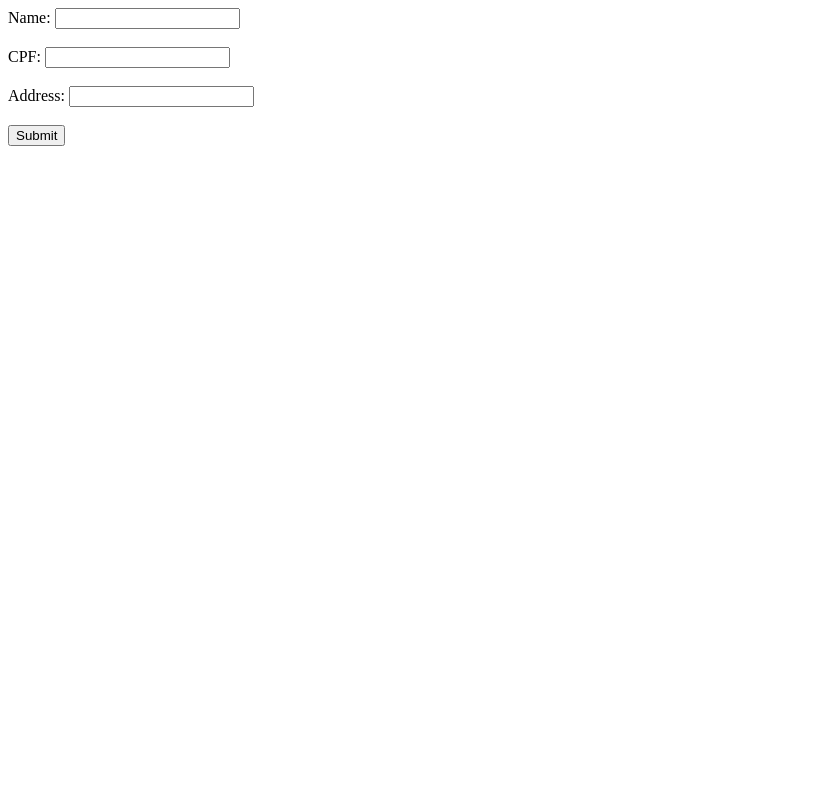
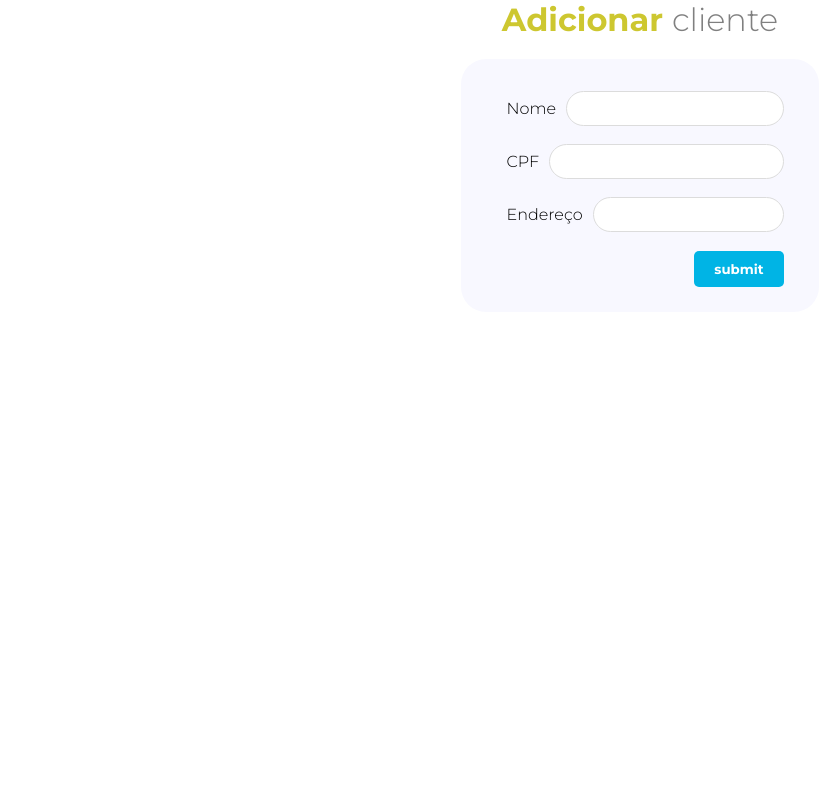
Before and after one commit to cassioegc/crud-flask, a Flask app: page /clients/add in a window 1280 px wide. Shown: the whole page, without its empty margins (0-839 px from the left). Run offline with Flask 2, Linux system fonts and the light colour scheme.

Commit message:
add estilo pagina de novos clientes

```diff
--- /dev/null
+++ b/static/css/add_clients.css
@@ -0,0 +1,113 @@
+@import url("./home_landing.css");
+@import url("./animations.css");
+
+body {
+  display: flex;
+  justify-content: center;
+  align-items: center;
+  flex-direction: column;
+}
+
+h1 {
+  text-align: center;
+  font-weight: bold;
+  color: #cdc730;
+  animation-name: header;
+  animation-fill-mode: backwards;
+  animation-duration: 1s;
+  animation-delay: 0.5s;
+}
+
+h1 span {
+  font-weight: 100;
+  color: gray;
+  text-align: inherit;
+}
+
+form {
+  margin: 0px;
+}
+
+.form {
+  padding: 25px;
+  margin: 20px 0px;
+  background: ghostwhite;
+  border-radius: 25px;
+  animation-name: clients;
+  animation-fill-mode: backwards;
+  animation-delay: 0.3s;
+  animation-duration: 1s;
+}
+
+.field {
+  display: flex;
+  justify-content: flex-start;
+  align-items: center;
+  padding: 5px 10px;
+  font-weight: 100;
+  margin-bottom: 4px;
+  animation-name: content;
+  animation-fill-mode: backwards;
+  animation-duration: 1s;
+  transition: 0.4s;
+}
+
+.field:nth-child(1) {
+  animation-delay: 0.3s;
+}
+
+.field:nth-child(2) {
+  animation-delay: 0.6s;
+}
+
+.field:nth-child(3) {
+  animation-delay: 0.9s;
+}
+
+label {
+  padding: 10px;
+}
+
+input[type="text"] {
+  outline: none;
+  border-radius: 25px;
+  border: 1px solid gainsboro;
+  min-height: 35px;
+  padding: 2px 10px;
+  width: 100%;
+  transition: 0.3s;
+  font-family: "Montserrat";
+}
+
+input[type="text"]:focus {
+  border: 1px solid #cdc730;
+}
+
+.action {
+  display: flex;
+  justify-content: flex-end;
+  padding: 0px 10px;
+}
+
+input[type="submit"] {
+  outline: none;
+  margin-top: 8px;
+  padding: 10px 20px;
+  border: unset;
+  border-radius: 5px;
+  background: #00b4e5;
+  font-family: "Montserrat";
+  text-transform: lowercase;
+  font-weight: bold;
+  color: #fff;
+  animation-name: btn;
+  animation-fill-mode: backwards;
+  animation-duration: 1s;
+  animation-delay: 0.7s;
+  transition: 0.3s;
+}
+
+input[type="submit"]:hover {
+  cursor: pointer;
+  background: #4caf50;
+}
--- a/templates/addclients.html
+++ b/templates/addclients.html
@@ -1,13 +1,33 @@
-<form method="POST" action="/clients/add">
-   <div>
-      Name: <input type="text" name="fname" required>
-      <br><br>
+<head>
+	<title>Adicionar cliente</title>
+	<link rel="stylesheet" type=text/css href="{{ url_for('static', filename='css/add_clients.css') }}">
+</head>
 
-      CPF: <input type="text" name="cpf" >
-      <br><br>
-
-      Address: <input type="text" name="address" >
-      <br><br>
-   </div>
-   <input type="submit" value="Submit">
-  </form>
+<body>
+	<div class="title">
+		<h1>Adicionar
+			<span>cliente</span>
+		</h1>
+	</div>
+	<div class="form">
+		<form method="POST" action="/clients/add">
+			<div>
+				<div class="field">
+					<label for="fname">Nome</label>
+					<input type="text" name="fname" required>
+				</div>
+				<div class="field">
+					<label for="cpf">CPF</label>
+					<input type="text" name="cpf">
+				</div>
+				<div class="field">
+					<label for="address">Endereço</label>
+					<input type="text" name="address">
+				</div>
+			</div>
+			<div class="action">
+				<input type="submit" value="Submit">
+			</div>
+		</form>
+	</div>
+</body>
```
Also changed, not shown: static/css/animations.css (added, +43 -0 lines), static/css/clients.css (+1 -44 lines).
